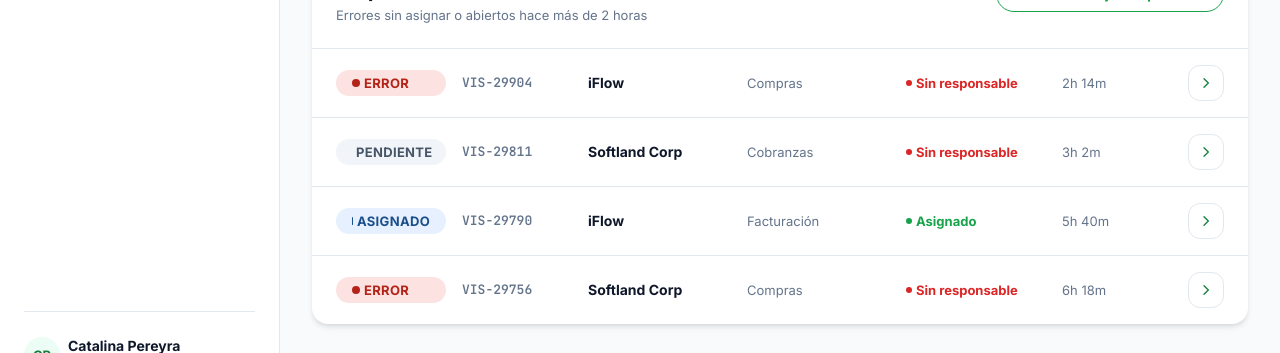
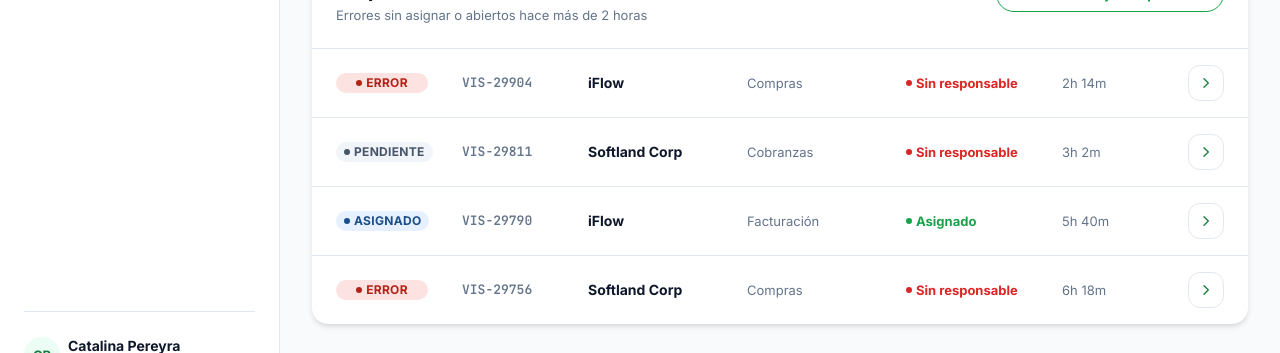
Before and after one commit to catalinapereyra123/API-controller-errores-softland, a React (Vite) app in the folder frontend/: page / in a window 1280 px wide. Shown: the part 402-755 px from the top of the page. Built offline with nearby package versions, Linux system fonts and the light colour scheme.

Commit message:
tags correction

```diff
--- a/frontend/src/components/Tag.tsx
+++ b/frontend/src/components/Tag.tsx
@@ -19,13 +19,13 @@ export function Tag({
     <span
       style={{ backgroundColor, color }}
       className={cn(
-        'inline-flex items-center gap-xs rounded-full px-md py-xs text-bodySmall font-bold tracking-wide uppercase',
+        'inline-flex w-fit min-w-[92px] shrink-0 items-center justify-center gap-xs rounded-full px-sm py-xxs text-caption font-bold tracking-wide uppercase',
         className,
       )}
       {...props}
     >
       <span
-        className="h-2 w-2 rounded-full"
+        className="h-1.5 w-1.5 rounded-full"
         style={{ backgroundColor: color }}
       />
       {text}
```
